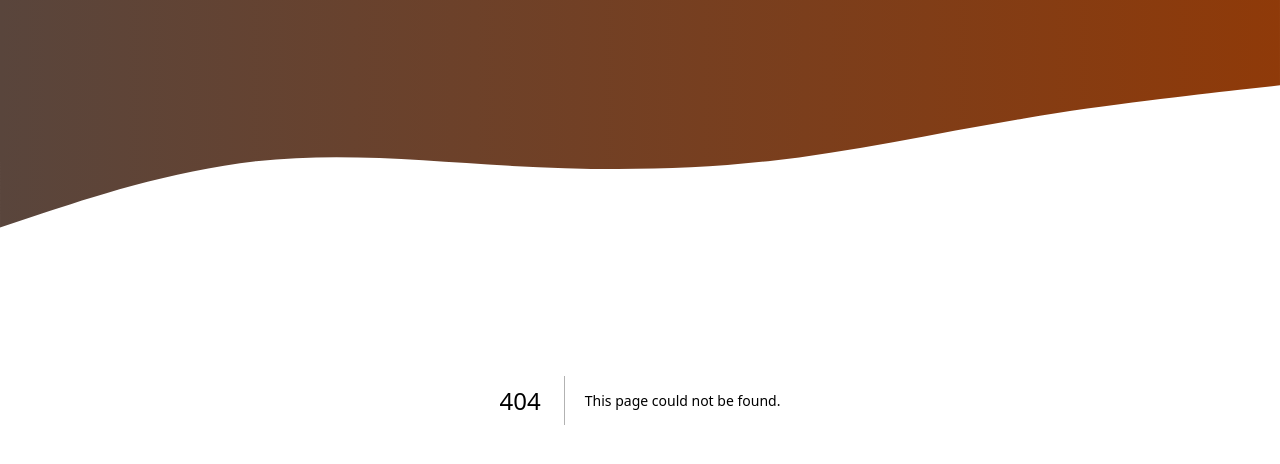
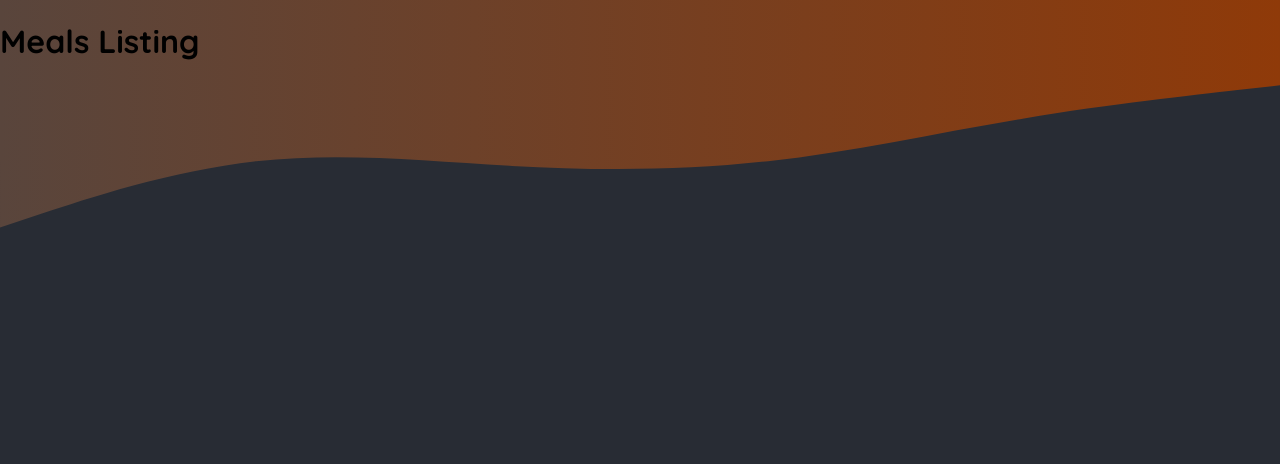
Before and after one commit to rishulpu1/next-foodie, a Next.js app: page /meals in a window 1280 px wide. Before the commit this address had no page. Shown: the top 464 px of the page. Built offline with nearby package versions, Linux system fonts and the light colour scheme.

Commit message:
created new routes

```diff
--- /dev/null
+++ b/app/meals/page.js
@@ -0,0 +1,5 @@
+export default function MealPage(){
+    return (
+        <h1>Meals Listing</h1>
+    )
+}
--- /dev/null
+++ b/app/meals/share/page.js
@@ -0,0 +1,5 @@
+export default function Share(){
+    return(
+        <h1>Share</h1>
+    )
+}
```
Also changed, not shown: app/community/page.js (added, +7 -0 lines).
